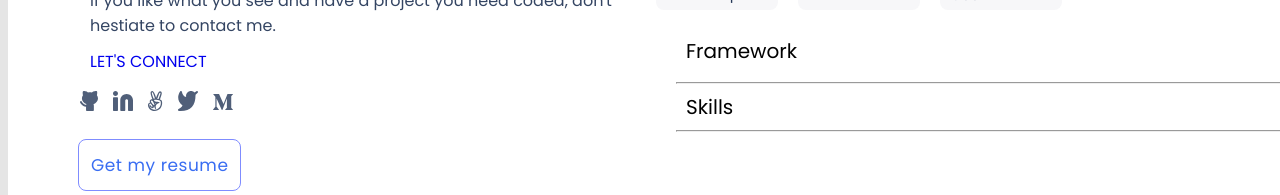
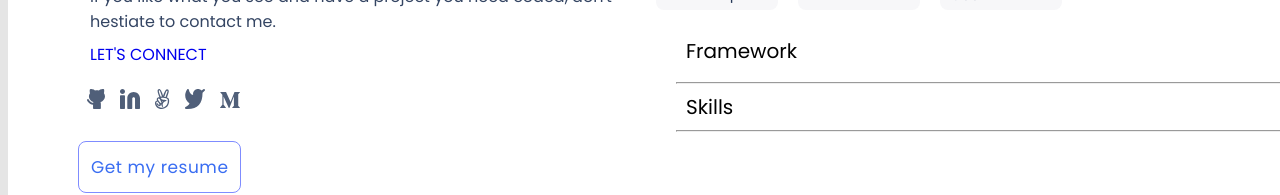
Before and after one commit to tsheporamantso/Portfolio, a website: page index.html in a window 1280 px wide. Shown: the part 3632-3827 px from the top of the page. Drawn offline with Linux system fonts and the light colour scheme.

Commit message:
adjust padding on about myself social media links

```diff
--- a/style.scss
+++ b/style.scss
@@ -942,7 +942,7 @@ textarea::placeholder {
   .about__myself__socials {
     position: relative;
     bottom: 40%;
-    padding: 12px;
+    padding: 19px;
   }
 
   .btn2 {
```
Also changed, not shown: style.css.
